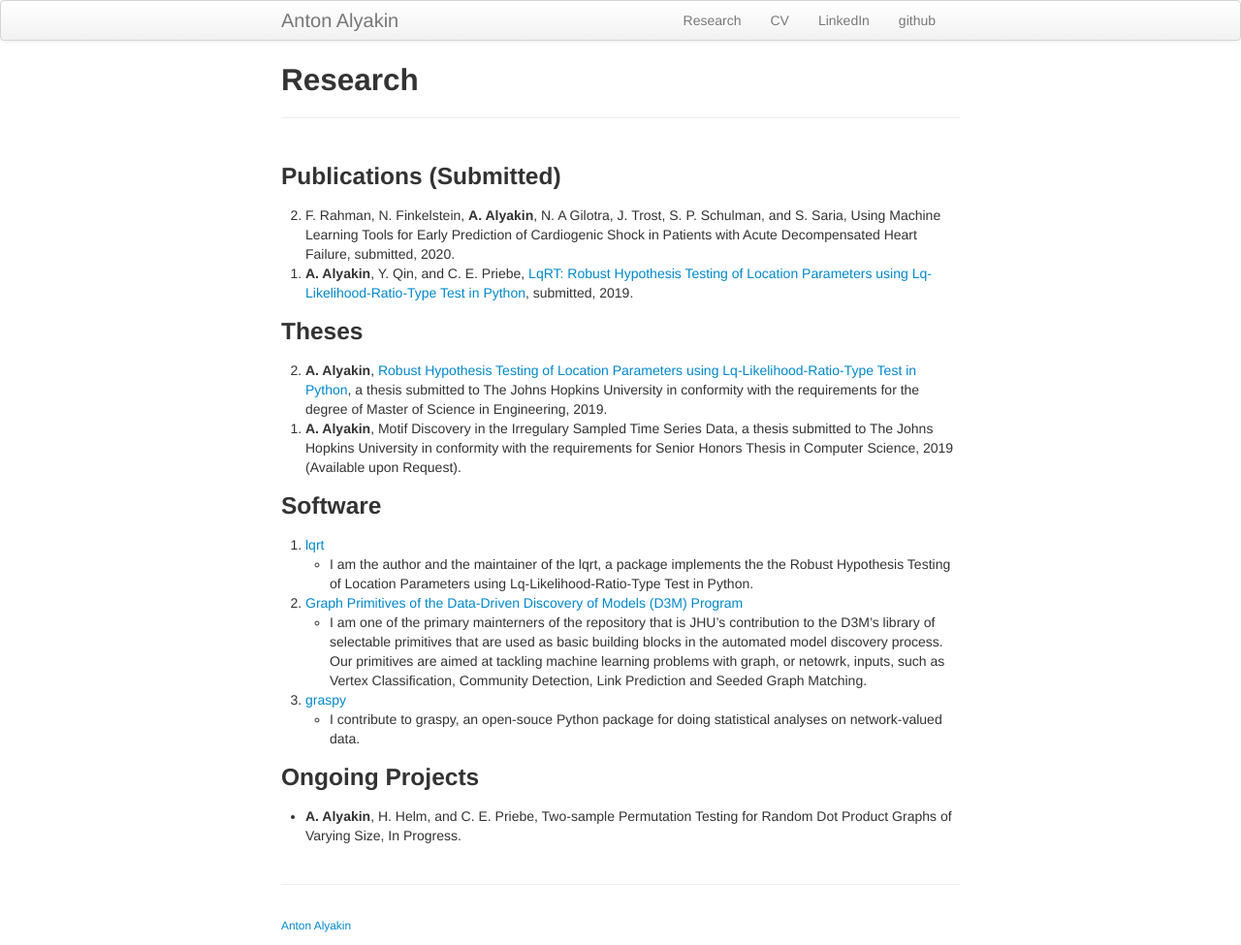
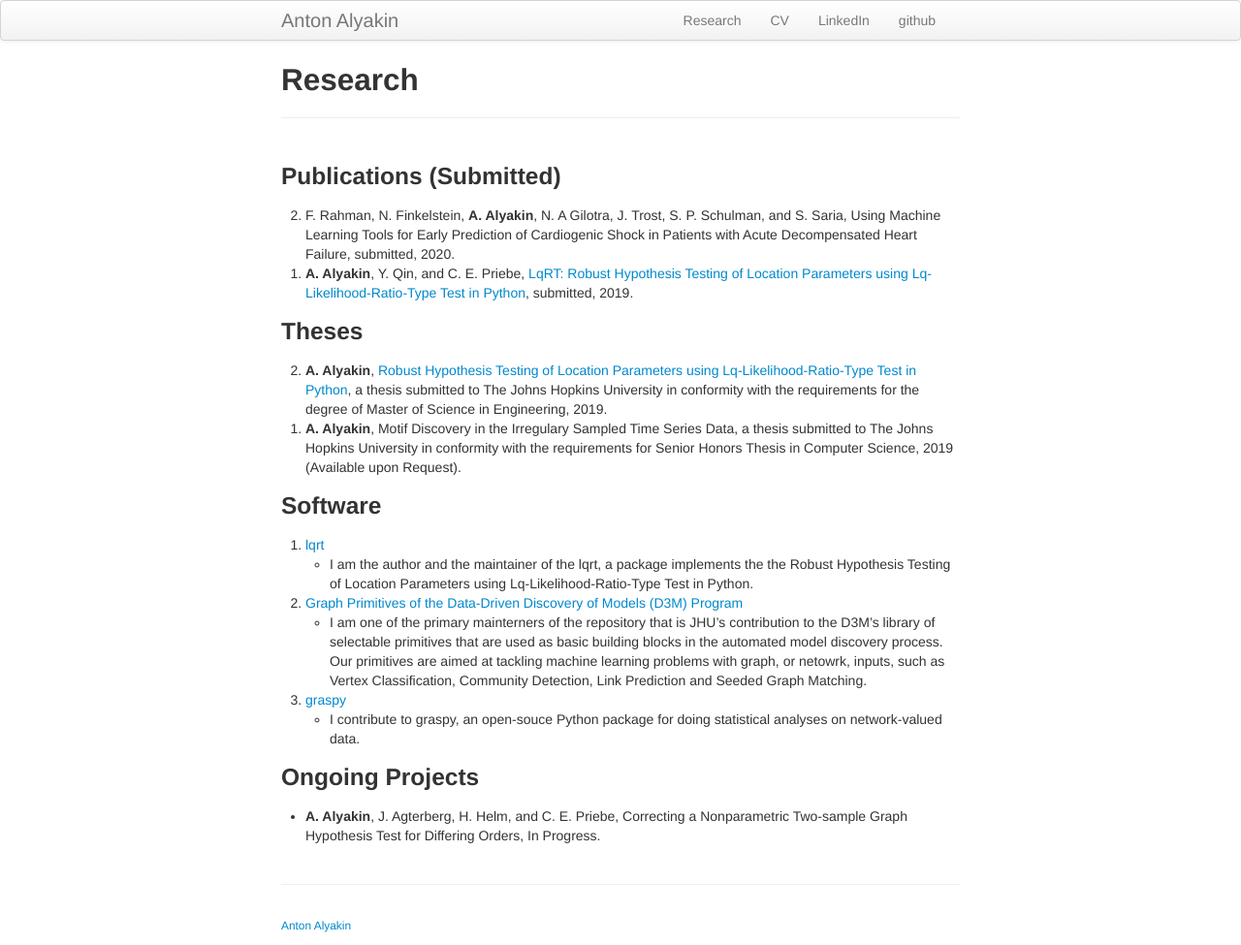
Before and after one commit to alyakin314/alyakin314.github.io, a Jekyll site: the page built from pages/research.md, in a window 1280 px wide. Shown: the whole page at 97% size. Built offline with Jekyll 4.4.1, drawn with Linux system fonts in a browser that asks for light colours.

Commit message:
renamed nonpar fix paper

```diff
--- a/pages/research.md
+++ b/pages/research.md
@@ -30,4 +30,4 @@
     analyses on network-valued data.
 
 ### Ongoing Projects
-- **A. Alyakin**, H. Helm, and  C. E. Priebe, Two-sample Permutation Testing for Random Dot Product Graphs of Varying Size, In Progress.
+- **A. Alyakin**, J. Agterberg, H. Helm, and  C. E. Priebe, Correcting a Nonparametric Two-sample Graph Hypothesis Test for Differing Orders, In Progress.
```
